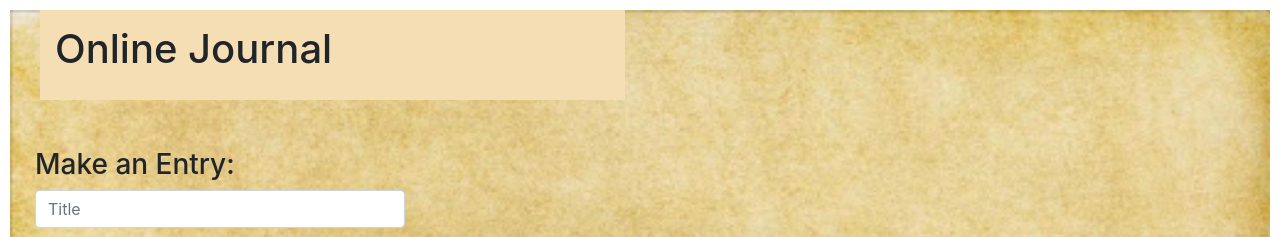
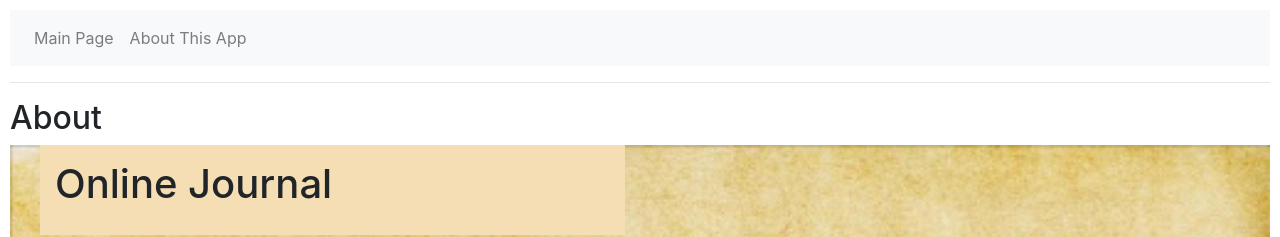
Before and after one commit to S-McCarthy-20080681/final-webapp, a React (Create React App) app: page /about in a window 1280 px wide. Shown: the top 237 px of the page. Built offline with nearby package versions, Linux system fonts and the light colour scheme; no server answers.

Commit message:
Added a dummy navbar to show working routes

```diff
--- a/package.json
+++ b/package.json
@@ -14,11 +14,11 @@
     "react": "^16.13.1",
     "react-bootstrap": "^1.0.1",
     "react-dom": "^16.13.1",
+    "react-router-dom": "^5.2.0",
     "react-scripts": "3.4.1"
   },
   "scripts": {
     "start": "react-scripts start",
-
     "build": "react-scripts build",
     "test": "react-scripts test",
     "eject": "react-scripts eject",
--- a/src/App.js
+++ b/src/App.js
@@ -1,5 +1,6 @@
 import React, { Component } from 'react';
 import './App.css';
+import { BrowserRouter as Router, Switch, Route, Link } from 'react-router-dom';
 import Layout from './components/Layout';
 import Timelogs from './containers/Timelog/Timelogs';
 import '../node_modules/bootstrap/dist/css/bootstrap.css';
@@ -8,6 +9,9 @@ import stubAPI from './dataStore/stubAPI.js';
 import { library } from '@fortawesome/fontawesome-svg-core';
 import { faTrash } from '@fortawesome/free-solid-svg-icons';
 import entryDisplay from './entryDisplay';
+
+import Home from './components/Home.js';
+import About from './components/About.js';
 
 library.add(faTrash);
 
@@ -48,8 +52,20 @@ class App extends Component {
     },
     ];
   return (
-
+      <Router>
         <div className="timelogs">
+        <nav className="navbar navbar-expand-lg navbar-light bg-light">
+          <ul className="navbar-nav mr-auto">
+            <li><Link to={'/'} className="nav-link">Main Page</Link></li>
+            <li><Link to={'/About'} className="nav-link">About This App</Link></li>
+          </ul>
+        </nav>
+        <hr />
+        <Switch>
+          <Route exact path='/' component={Home} />
+          <Route path='/about' component={About} />
+        </Switch>
+        {/* <div className="timelogs"> */}
           <Layout>
             <Timelogs >
             <entryDisplay posts={testEntries} />
@@ -57,6 +73,7 @@ class App extends Component {
           </Layout>
              <p className="App-intro">{this.state.newEntry}</p>
         </div>
+        </Router>
     	);
   }
 
--- /dev/null
+++ b/src/components/About.js
@@ -0,0 +1,13 @@
+import React, { Component } from 'react';
+
+class About extends Component {
+    render() {
+        return (
+            <div>
+                <h2>About</h2>
+            </div>
+        );
+    }
+}
+
+export default About;
--- /dev/null
+++ b/src/components/Home.js
@@ -0,0 +1,13 @@
+import React, { Component } from 'react';
+
+class Home extends Component {
+    render() {
+        return(
+            <div>
+                <h2>Home</h2>
+            </div>
+        );
+    }
+}
+
+export default Home;
--- a/src/index.js
+++ b/src/index.js
@@ -1,9 +1,31 @@
 import React from 'react';
 import ReactDOM from 'react-dom';
+//import { BrowserRouter, Route, Redirect, Switch, Link } from "react-router-dom";
 import './index.css';
 import App from './App';
-import * as serviceWorker from './serviceWorker';
+//import * as serviceWorker from './serviceWorker';
 import 'bootstrap/dist/css/bootstrap.min.css';
+
+// const Router = (props) => {
+//   return (
+//     <BrowserRouter>
+//       <div className="jumbotron">
+//         <div className="container-fluid">
+//           <div className="row">
+//             <div className="col-md-6 offset-3">
+//               <h1>
+//                 <Link to="/">Home Page</Link>
+//               </h1>
+//             </div>
+//           </div>
+//         </div>
+//         {/* <Switch>
+//           <Route path
+//         </Switch> */}
+//       </div>
+//     </BrowserRouter>
+//   )
+// }
 
 ReactDOM.render(
   <React.StrictMode>
@@ -15,4 +37,4 @@ ReactDOM.render(
 // If you want your app to work offline and load faster, you can change
 // unregister() to register() below. Note this comes with some pitfalls.
 // Learn more about service workers: https://bit.ly/CRA-PWA
-serviceWorker.unregister();
+//serviceWorker.unregister();
```
Also changed, not shown: index.js (+13 -15 lines), 1 other file (tests, documents, lock files or other folders).
